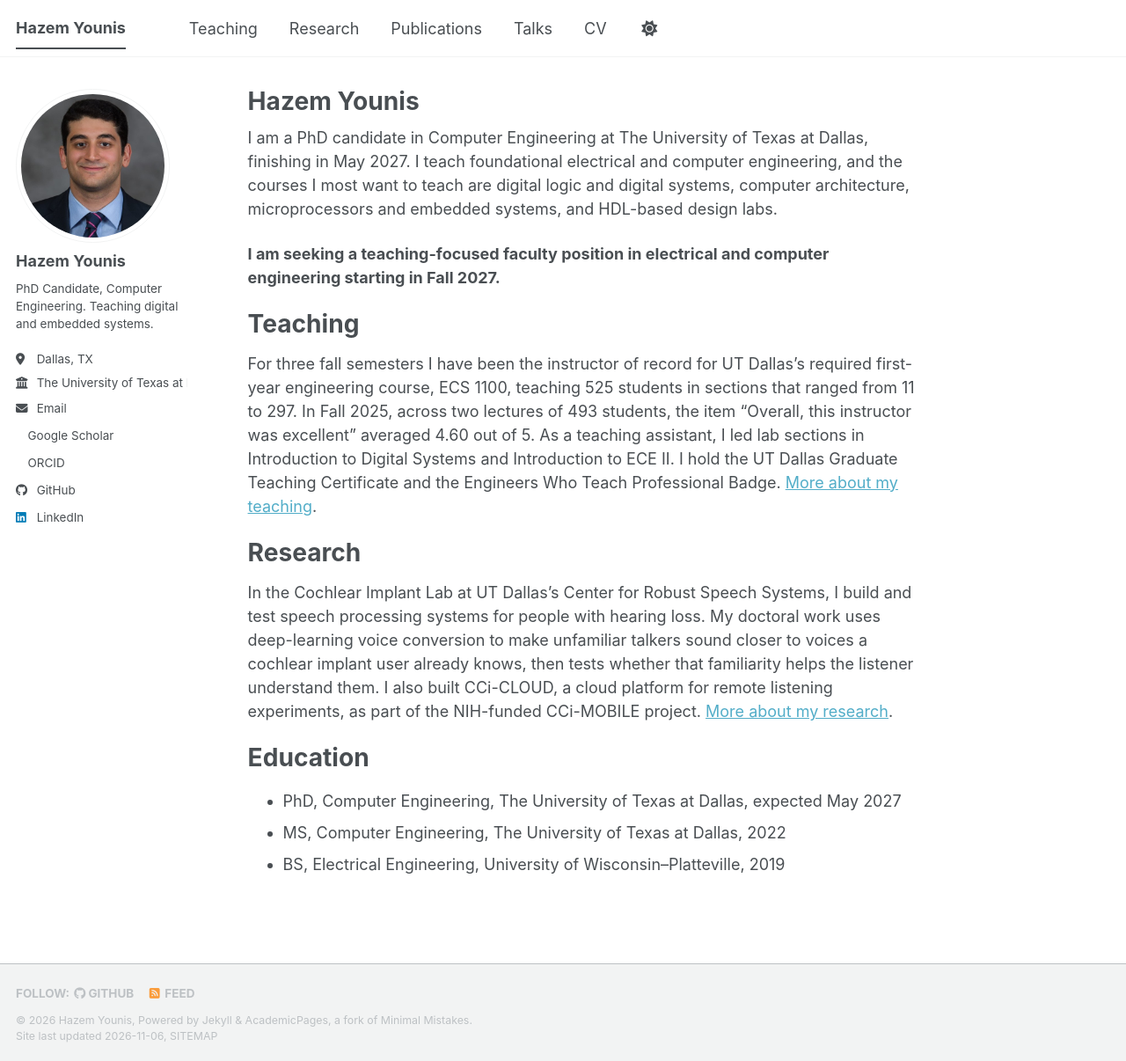
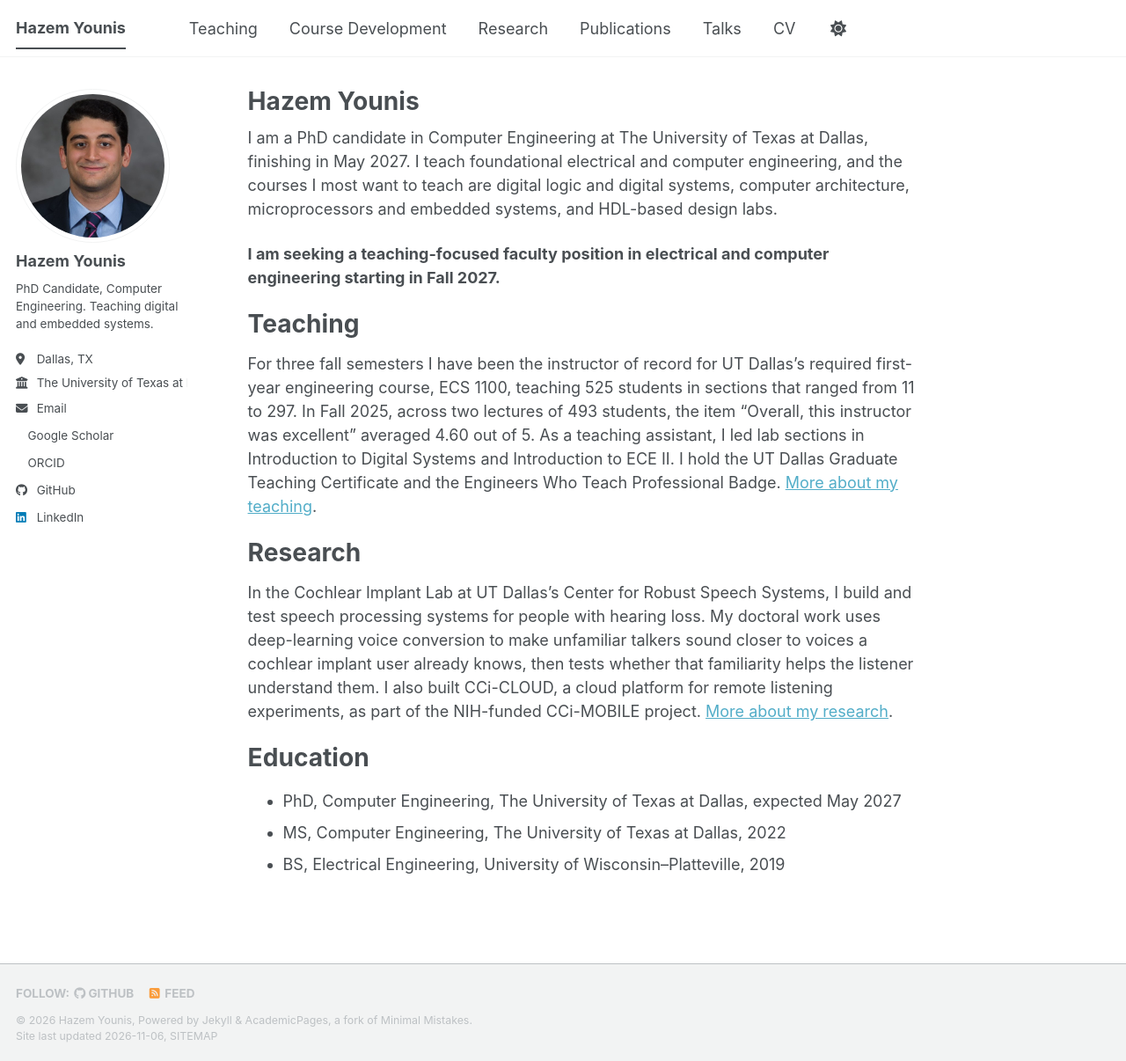
Before and after one commit to Hazem-AF-Younis/hazem-af-younis.github.io, a Jekyll site: the page built from _pages/about.md, in a window 1280 px wide and 1206 px high. Shown: the whole window at 88% size. Built offline with Jekyll 4.4.1, drawn with Linux system fonts in a browser that asks for light colours; a script bundle is joined from its source files by our own code; a style sheet for code colours, icons or effects is not loaded.

Commit message:
Add Course Development page with the ECS 1100 job explorer

```diff
--- a/_data/navigation.yml
+++ b/_data/navigation.yml
@@ -1,6 +1,9 @@
 main:
   - title: "Teaching"
     url: /teaching/
+
+  - title: "Course Development"
+    url: /course-development/
 
   - title: "Research"
     url: /research/
```
